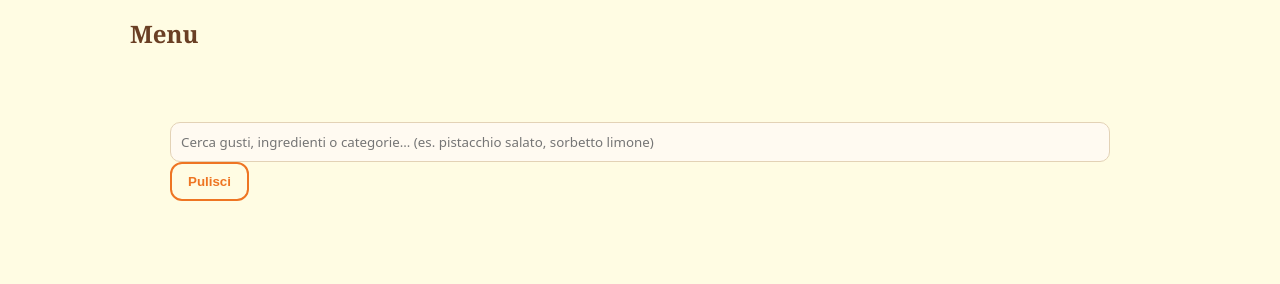
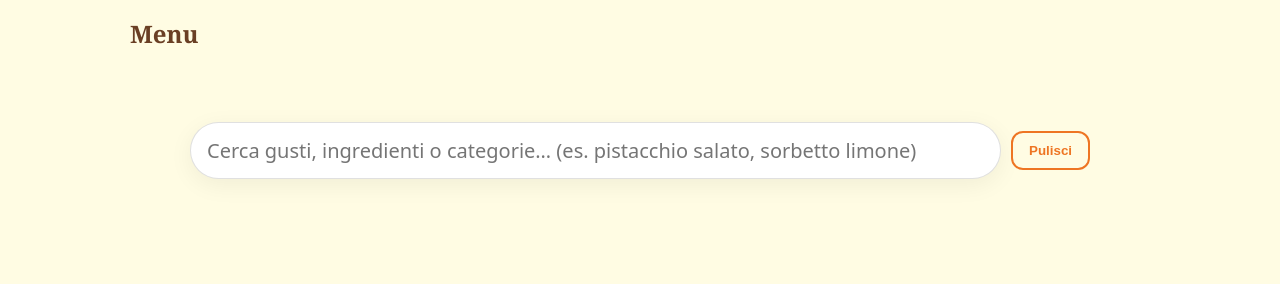
Before and after one commit to steveb5nalvarez/crema-site, a website: page public/index.html in a window 1280 px wide. Shown: the part 573-857 px from the top of the page. Drawn offline with Linux system fonts and the light colour scheme; no server answers; a web font is replaced by a local one.

Commit message:
Update styles.css

```diff
--- a/public/styles.css
+++ b/public/styles.css
@@ -70,3 +70,48 @@ label{ font-size:12px; color:#7b6a54; }
 
 /* Responsive */
 @media (max-width:900px){ .hero{ grid-template-columns:1fr; } }
+
+/*menu*/
+.search-wrap {
+  display: flex;
+  gap: 10px;
+  align-items: center;
+  max-width: 900px;
+  margin: 0 auto var(--spacing-20);
+}
+
+#search-input {
+  flex: 1;
+  font-size: clamp(1rem, 2.5vw, 1.25rem);
+  padding: 14px 16px;
+  border: 1px solid rgba(0,0,0,.12);
+  border-radius: 999px;
+  outline: none;
+  background: #fff;
+  box-shadow: 0 6px 24px rgba(0,0,0,.06);
+}
+
+#search-input:focus {
+  border-color: var(--primary);
+  box-shadow: 0 8px 28px rgba(238,117,35,.15);
+}
+
+#search-clear.btn {
+  white-space: nowrap;
+  padding: 10px 16px;
+}
+
+.search-meta {
+  text-align: center;
+  color: #666;
+  font-size: .95rem;
+  min-height: 1.2em;
+}
+
+/* Stato “nessun risultato” */
+.empty-state {
+  text-align: center;
+  color: #999;
+  padding: var(--spacing-30) 0;
+  font-style: italic;
+}
```
